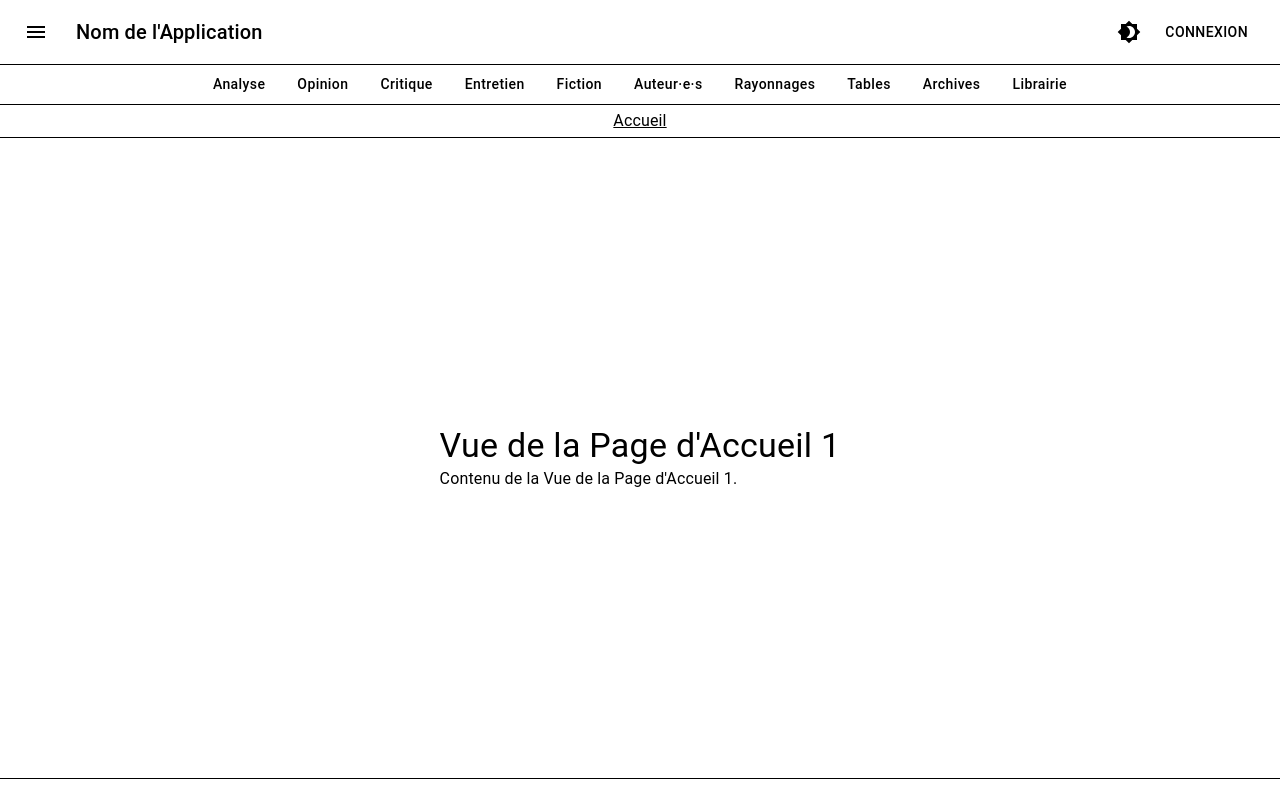
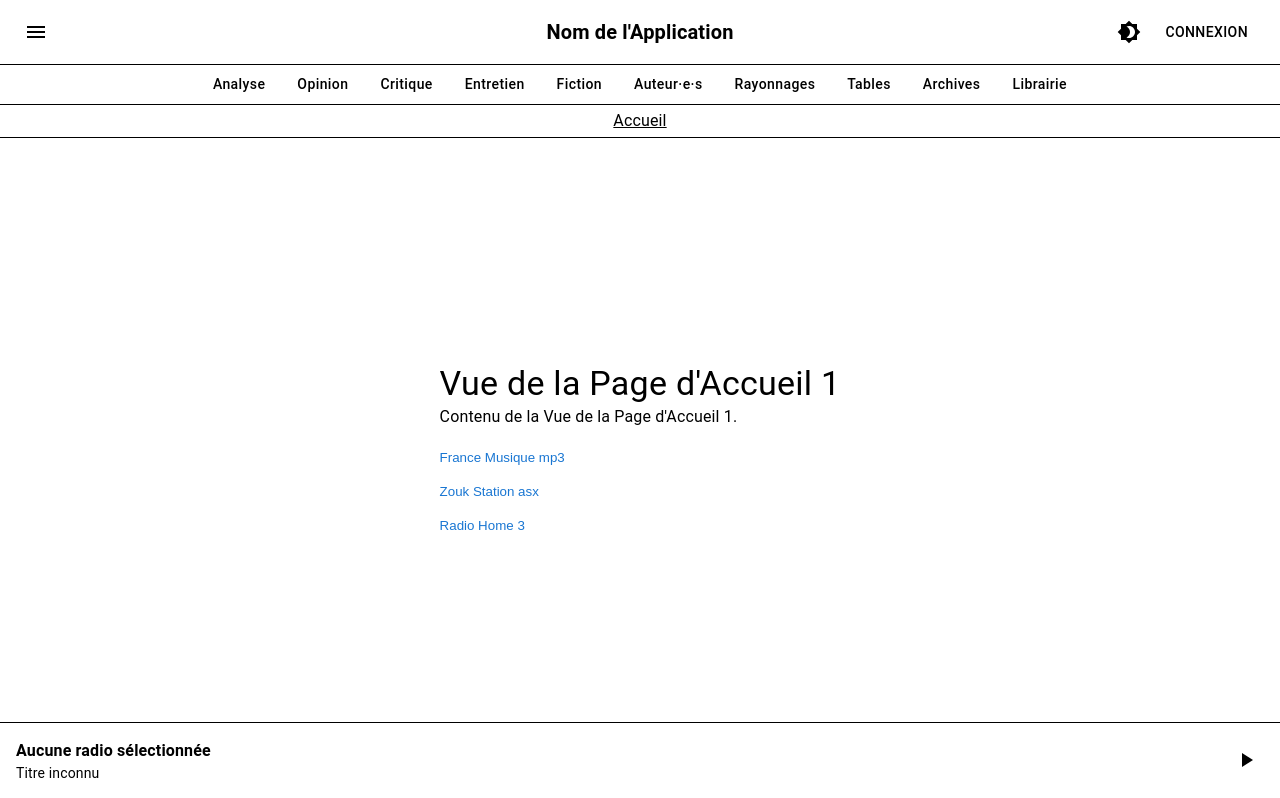
Before and after one commit to jvk88511334/client-prototype-react, a React (Create React App) app: page / in a window 1280 px wide. Shown: the top 798 px of the page. Built offline with nearby package versions, Linux system fonts and the light colour scheme.

Commit message:
- Mise en place d'un lecteur radio intégré en bas de page, persistant selon la navigation sur le site - Desactivation du footer

```diff
--- a/src/App.js
+++ b/src/App.js
@@ -1,3 +1,4 @@
+// App.js
 import React, { useState, useMemo } from 'react';
 import { BrowserRouter as Router, Route, Routes } from 'react-router-dom';
 import { ThemeProvider, createTheme } from '@mui/material/styles';
@@ -12,6 +13,9 @@ import LoginView from "./views/LoginView";
 import RegisterView from './views/RegisterView';
 import ForgotPasswordView from './views/ForgotPasswordView';
 import Breadcrumb from './components/Breadcrumb';
+import RadioPlayer from './components/RadioPlayer';
+import radioLists from './data/radioLists.json';
+import { AudioProvider } from './AudioContext';
 
 function App() {
     const [mode, setMode] = useState('light');
@@ -23,7 +27,6 @@ function App() {
                     mode,
                     ...(mode === 'light'
                         ? {
-                            // Palette pour le thème clair
                             primary: {
                                 main: '#1976d2',
                             },
@@ -35,7 +38,6 @@ function App() {
                             },
                         }
                         : {
-                            // Palette pour le thème sombre
                             primary: {
                                 main: '#ffffff',
                             },
@@ -59,12 +61,13 @@ function App() {
     return (
         <ThemeProvider theme={theme}>
             <CssBaseline />
+            <AudioProvider>
                 <Router>
                     <div className="App" style={{ display: 'flex', flexDirection: 'column', minHeight: '100vh' }}>
                         <Navbar toggleTheme={toggleTheme} />
                         <SubNavbar />
                         <Breadcrumb />
-                <main style={{ flex: 1 }}>
+                        <main style={{ flex: 1, paddingBottom: '60px' }}>
                             <Routes>
                                 <Route path="/" element={<HomeView1 />} />
                                 <Route path="/view2" element={<HomeView2 />} />
@@ -74,9 +77,11 @@ function App() {
                                 <Route path="/forgot-password" element={<ForgotPasswordView />} />
                             </Routes>
                         </main>
+                        <RadioPlayer radios={radioLists.home} />
                         <Footer toggleTheme={toggleTheme} />
                     </div>
                 </Router>
+            </AudioProvider>
         </ThemeProvider>
     );
 }
--- /dev/null
+++ b/src/AudioContext.js
@@ -0,0 +1,66 @@
+// AudioContext.js
+import React, { createContext, useState, useRef, useEffect, useContext } from 'react';
+
+const AudioContext = createContext();
+
+export const AudioProvider = ({ children }) => {
+    const [currentRadio, setCurrentRadio] = useState(null);
+    const [isPlaying, setIsPlaying] = useState(false);
+    const [currentTrack, setCurrentTrack] = useState('');
+    const audioRef = useRef(new Audio());
+
+    useEffect(() => {
+        const audio = audioRef.current;
+
+        const handlePlay = () => setIsPlaying(true);
+        const handlePause = () => setIsPlaying(false);
+        const handleMetadata = (e) => {
+            if (e.type === 'metadata') {
+                const metadata = e.detail;
+                if (metadata.title) {
+                    setCurrentTrack(metadata.title);
+                }
+            }
+        };
+
+        audio.addEventListener('play', handlePlay);
+        audio.addEventListener('pause', handlePause);
+        audio.addEventListener('metadata', handleMetadata);
+
+        return () => {
+            audio.removeEventListener('play', handlePlay);
+            audio.removeEventListener('pause', handlePause);
+            audio.removeEventListener('metadata', handleMetadata);
+        };
+    }, []);
+
+    const playRadio = (radio) => {
+        if (currentRadio?.id !== radio.id) {
+            audioRef.current.src = radio.streamUrl;
+            setCurrentRadio(radio);
+        }
+        audioRef.current.play().catch(error => console.error('Erreur de lecture:', error));
+    };
+
+    const togglePlay = () => {
+        if (isPlaying) {
+            audioRef.current.pause();
+        } else if (currentRadio) {
+            audioRef.current.play().catch(error => console.error('Erreur de lecture:', error));
+        }
+    };
+
+    return (
+        <AudioContext.Provider value={{
+            currentRadio,
+            isPlaying,
+            currentTrack,
+            playRadio,
+            togglePlay
+        }}>
+            {children}
+        </AudioContext.Provider>
+    );
+};
+
+export const useAudio = () => useContext(AudioContext);
--- a/src/components/Navbar.js
+++ b/src/components/Navbar.js
@@ -1,5 +1,5 @@
 import React, {useState} from 'react';
-import {AppBar, Toolbar, IconButton, Typography, Button, useTheme} from '@mui/material';
+import {AppBar, Toolbar, IconButton, Typography, Button, useTheme, Box, useMediaQuery} from '@mui/material';
 import MenuIcon from '@mui/icons-material/Menu';
 import SideDrawer from './SideDrawer';
 import { Link as RouterLink } from 'react-router-dom';
@@ -10,6 +10,7 @@ function Navbar({ toggleTheme }) {
     const theme = useTheme();
     const [isDrawerOpen, setIsDrawerOpen] = useState(false);
     const [isLoggedIn, setIsLoggedIn] = useState(false);
+    const isMobile = useMediaQuery(theme.breakpoints.down('sm'));
 
     const handleDrawerOpen = () => {
         setIsDrawerOpen(true);
@@ -38,9 +39,13 @@ function Navbar({ toggleTheme }) {
                     >
                         <MenuIcon />
                     </IconButton>
-                    <Typography variant="h6" component="div" sx={{ flexGrow: 1 }}>
-                        Nom de l'Application
-                    </Typography>
+                    <Box sx={{ flexGrow: 1 }} />
+                    {!isMobile && (
+                        <Typography variant="h6" component="div" sx={{ fontWeight: 'bold', position: 'absolute', left: '50%', transform: 'translateX(-50%)' }}>
+                            Nom de l'Application
+                        </Typography>
+                    )}
+                    <Box sx={{ flexGrow: 1 }} />
                     <IconButton color="inherit" onClick={toggleTheme} sx={{ mr: 1 }}>
                         {theme.palette.mode === 'dark' ? <Brightness7Icon /> : <Brightness4Icon />}
                     </IconButton>
--- /dev/null
+++ b/src/components/RadioPlayer.js
@@ -0,0 +1,74 @@
+// RadioPlayer.js
+import React from 'react';
+import { useTheme } from '@mui/material/styles';
+import { useAudio } from '../AudioContext';
+
+const RadioList = ({ radios, onRadioSelect }) => {
+    if (!Array.isArray(radios) || radios.length === 0) {
+        return <p>Aucune radio disponible</p>;
+    }
+
+    return (
+        <ul style={{ listStyle: 'none', padding: 0 }}>
+            {radios.map(radio => (
+                <li key={radio.id} style={{ marginBottom: '10px' }}>
+                    <button
+                        onClick={() => onRadioSelect(radio)}
+                        style={{ color: '#1976d2', cursor: 'pointer', background: 'none', border: 'none', padding: 0 }}
+                    >
+                        {radio.name}
+                    </button>
+                </li>
+            ))}
+        </ul>
+    );
+};
+
+const PlayIcon = ({ color }) => (
+    <svg width="24" height="24" viewBox="0 0 24 24" fill="none" xmlns="http://www.w3.org/2000/svg">
+        <path d="M8 5v14l11-7z" fill={color} />
+    </svg>
+);
+
+const PauseIcon = ({ color }) => (
+    <svg width="24" height="24" viewBox="0 0 24 24" fill="none" xmlns="http://www.w3.org/2000/svg">
+        <path d="M6 19h4V5H6v14zm8-14v14h4V5h-4z" fill={color} />
+    </svg>
+);
+
+const RadioPlayer = ({ radios = [] }) => {
+    const { currentRadio, isPlaying, currentTrack, playRadio, togglePlay } = useAudio();
+    const theme = useTheme();
+
+    const playerStyle = {
+        position: 'fixed',
+        bottom: 0,
+        left: 0,
+        right: 0,
+        backgroundColor: theme.palette.mode === 'light' ? '#ffffff' : '#000000',
+        color: theme.palette.text.primary,
+        borderTop: `1px solid ${theme.palette.mode === 'light' ? 'black' : 'white'}`,
+        padding: '1rem',
+        display: 'flex',
+        justifyContent: 'space-between',
+        alignItems: 'center',
+        zIndex: 1000,
+    };
+
+    return (
+        <>
+            <RadioList radios={radios} onRadioSelect={playRadio} />
+            <div style={playerStyle}>
+                <div>
+                    <div style={{ fontWeight: 'bold' }}>{currentRadio?.name || 'Aucune radio sélectionnée'}</div>
+                    <div style={{ fontSize: '0.875rem' }}>{currentTrack || 'Titre inconnu'}</div>
+                </div>
+                <button onClick={togglePlay} style={{ background: 'none', border: 'none', cursor: 'pointer' }}>
+                    {isPlaying ? <PauseIcon color={theme.palette.text.primary} /> : <PlayIcon color={theme.palette.text.primary} />}
+                </button>
+            </div>
+        </>
+    );
+};
+
+export default RadioPlayer;
--- /dev/null
+++ b/src/data/radioLists.json
@@ -0,0 +1,16 @@
+{
+  "home": [
+    { "id": 1, "name": "France Musique mp3", "streamUrl": "http://direct.francemusique.fr/live/francemusique-midfi.mp3" },
+    { "id": 2, "name": "Zouk Station asx", "streamUrl": "http://www.zoukstation/zoukstation.asx" },
+    { "id": 3, "name": "Radio Home 3", "streamUrl": "https://edef7.pcloud.com/cBZVlm2zhZ1K9Y5GZZZdTMCkkZ2ZZGW0ZkZxiFOZ0XZlkZMVZ5JZPXZG7ZF0ZIVZd0ZLJZ5VZRVZx0ZHJZ2DDPZbpqauNwK7q5cFdpFYRWmWX5xBWtX/04%20-%20ABBA%20-%20Lay%20All%20Your%20Love%20On%20Me.mp3" }
+  ],
+  "view2": [
+    { "id": 4, "name": "Radio View2 1", "streamUrl": "http://example.com/radio-view2-1" },
+    { "id": 5, "name": "Radio View2 2", "streamUrl": "http://example.com/radio-view2-2" }
+  ],
+  "view3": [
+    { "id": 6, "name": "Radio View3 1", "streamUrl": "http://example.com/radio-view3-1" },
+    { "id": 7, "name": "Radio View3 2", "streamUrl": "http://example.com/radio-view3-2" },
+    { "id": 8, "name": "Radio View3 3", "streamUrl": "http://example.com/radio-view3-3" }
+  ]
+}
--- a/src/views/HomeView.js
+++ b/src/views/HomeView.js
@@ -1,11 +1,12 @@
 import React from 'react';
 import MyComponent from '../components/MyComponent';
+import RadioPlayer from '../components/RadioPlayer';
 
 function HomeView() {
     return (
         <div>
             <h1>Page d'Accueil</h1>
-            <MyComponent />
+            <MyComponent/>
         </div>
     );
 }
--- a/src/views/HomeView1.js
+++ b/src/views/HomeView1.js
@@ -1,6 +1,8 @@
 import React from 'react';
 import { Typography } from '@mui/material';
 import CenteredView from "../components/CenteredView";
+import RadioPlayer from '../components/RadioPlayer';
+import radioLists from '../data/radioLists.json';
 
 function HomeView1() {
     return (
@@ -8,6 +10,7 @@ function HomeView1() {
             <div>
                 <Typography variant="h4">Vue de la Page d'Accueil 1</Typography>
                 <Typography>Contenu de la Vue de la Page d'Accueil 1.</Typography>
+                <RadioPlayer radios={radioLists.home} />
             </div>
         </CenteredView>
     );
```
Lines whose indentation alone changed are shown as unchanged.
